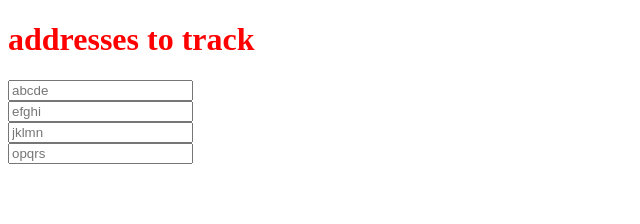
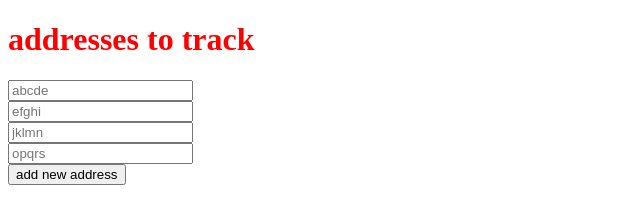
Before and after one commit to nixorokish/deployment, a website: page index.html in a window 1280 px wide. Shown: the whole page, without its empty margins (0-640 px from the left). Drawn offline with Linux system fonts and the light colour scheme.

Commit message:
html file

```diff
--- a/index.html
+++ b/index.html
@@ -14,6 +14,7 @@
         <input type="text" placeholder="efghi"><br>
         <input type="text" placeholder="jklmn"><br>
         <input type="text" placeholder="opqrs"><br>
+        <button type="button">add new address</button>
     </form>
 
     <script src="main.js"></script>
```
